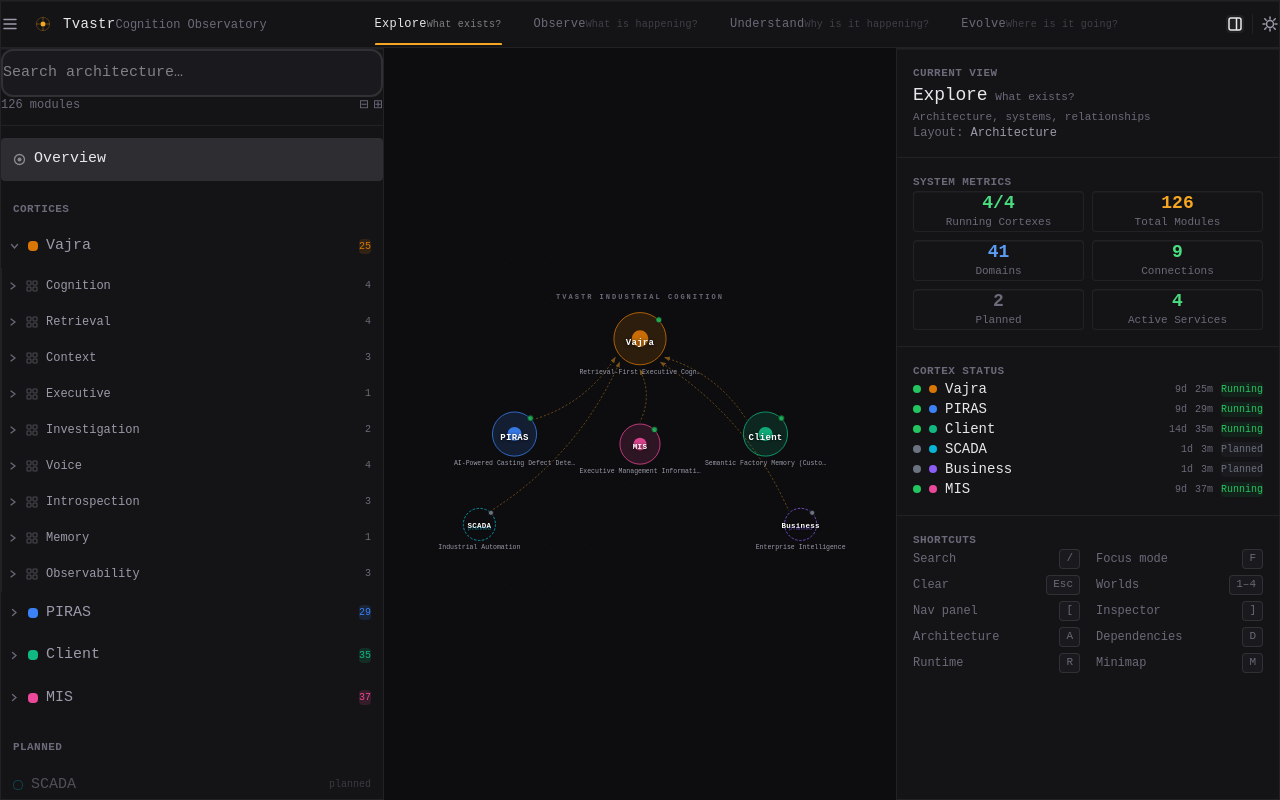
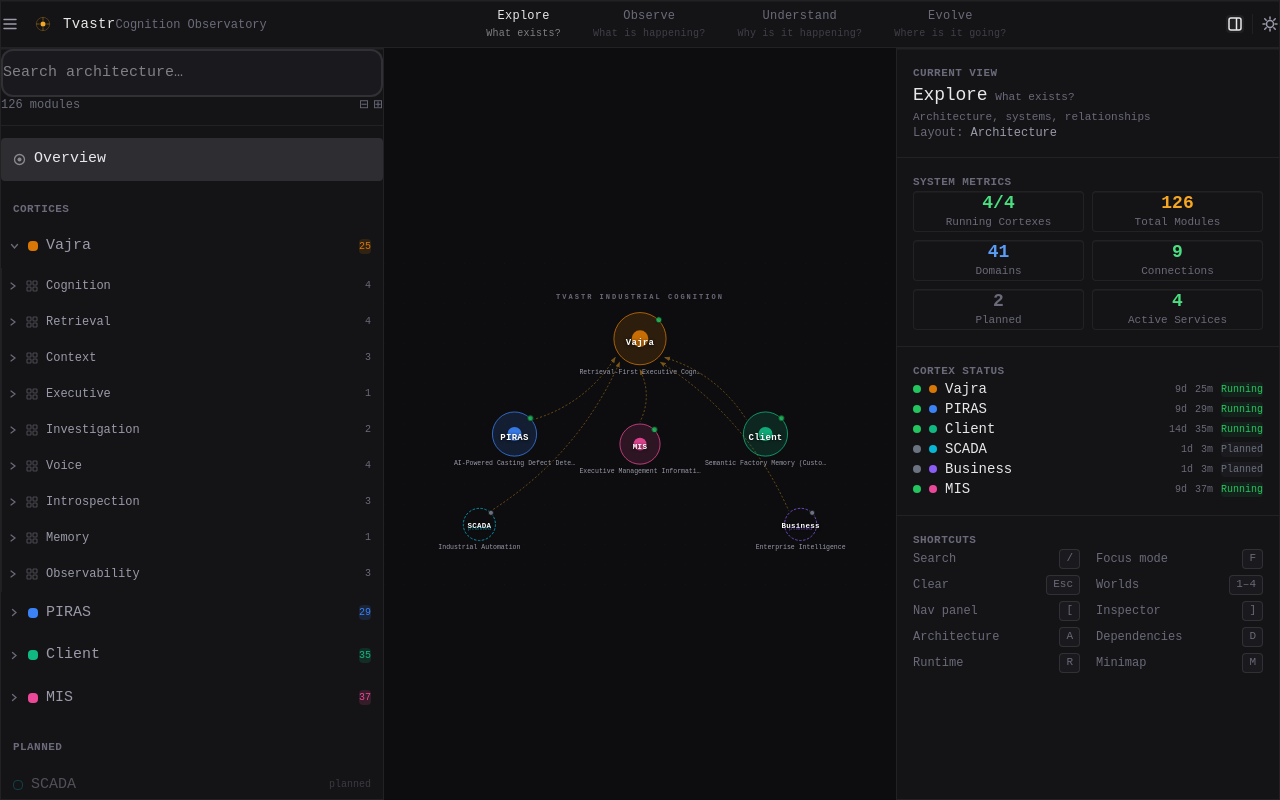
Before and after one commit to Achintharya/TvastrCognitionVisualizer, a React (Vite) app: page / in a window 1280 px wide. Built offline with nearby package versions, Linux system fonts and the light colour scheme.

Commit message:
nav tabs now stack the subtitle below the main name:

```diff
--- a/src/layouts/WorldNav.tsx
+++ b/src/layouts/WorldNav.tsx
@@ -19,10 +19,11 @@ export function WorldNav() {
             onClick={() => setWorld(world)}
             className={`world-tab ${isActive ? 'active' : ''}`}
             title={meta.description}
+            style={{ display: 'flex', flexDirection: 'column', alignItems: 'center', gap: '1px' }}
           >
             <span className="capitalize">{world}</span>
             <span
-              className="ml-2 text-[10px] opacity-50 hidden lg:inline"
+              className="text-[10px] opacity-50 hidden lg:block"
               style={{ fontWeight: 400 }}
             >
               {meta.question}
```
